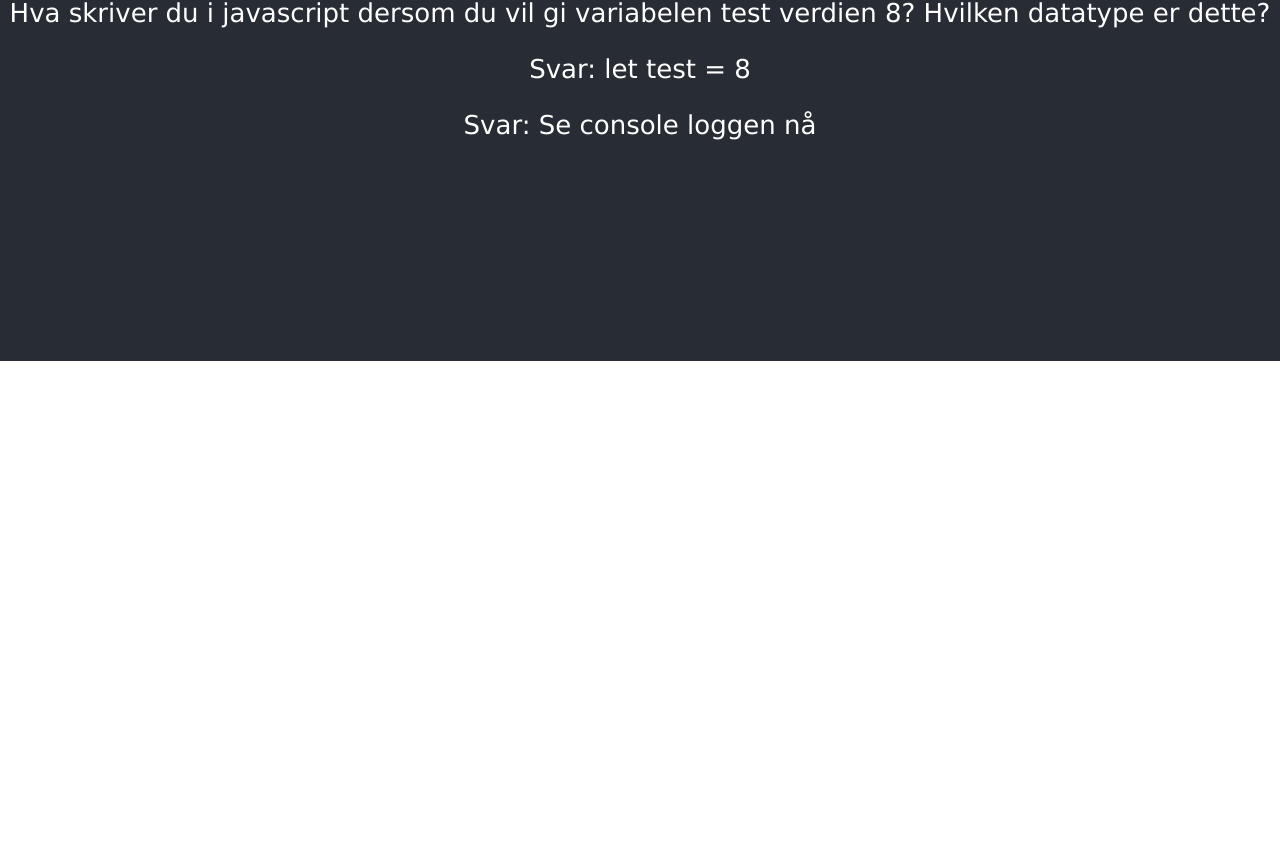
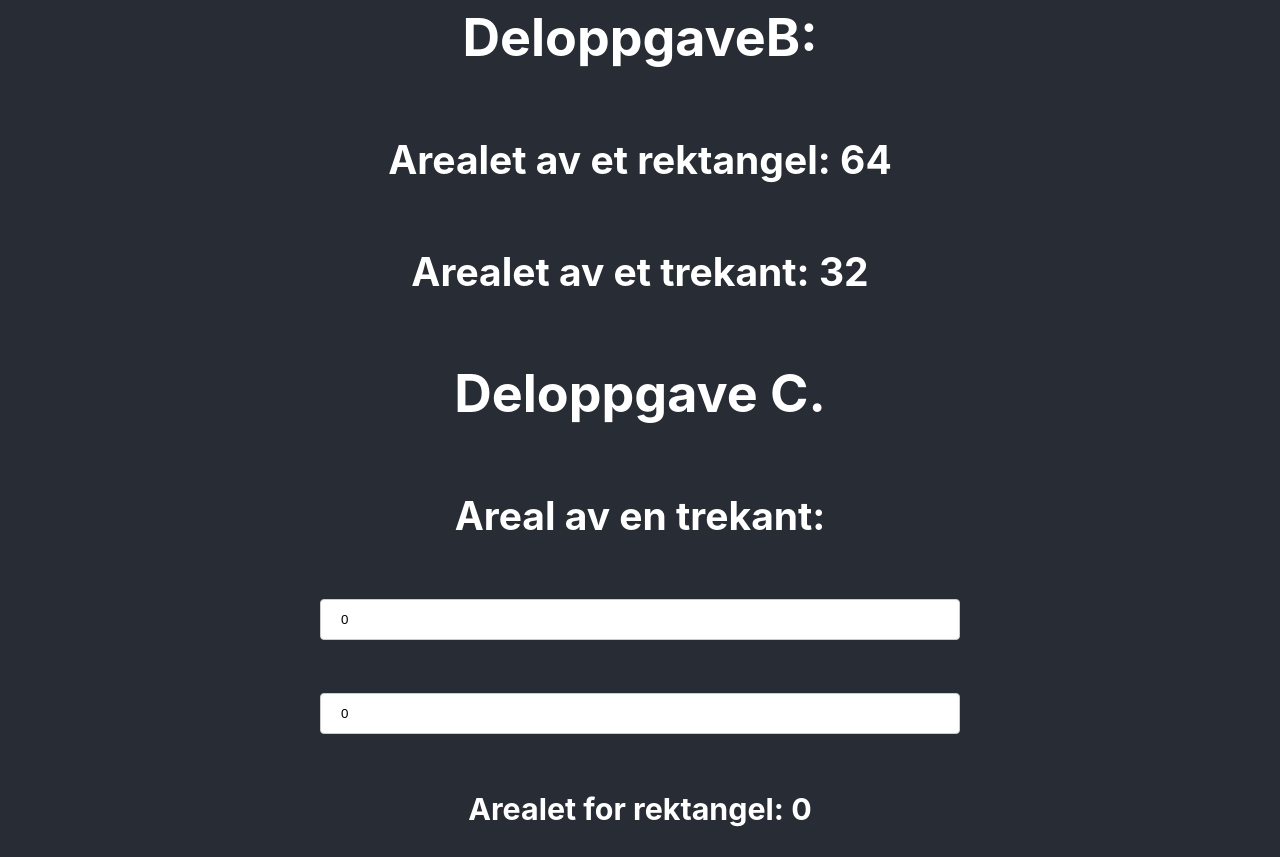
Before and after one commit to 2ITA-Dromtorp/Skoleoppgaver_2ITA, a React (Create React App) app in the folder Grunnleggende Programmering/grunnleggende_programmering/: page / in a window 1280 px wide. Shown: the part 439-1296 px from the top of the page. Before the commit the page ends 800 px from the top, so only its background shows below. Built offline with nearby package versions, Linux system fonts and the light colour scheme.

Commit message:
started oppgave2

```diff
--- a/Grunnleggende Programmering/grunnleggende_programmering/src/App.css
+++ b/Grunnleggende Programmering/grunnleggende_programmering/src/App.css
@@ -40,3 +40,26 @@
 .deloppgave {
   font-family: 'Lucida Sans', 'Lucida Sans Regular', 'Lucida Grande', 'Lucida Sans Unicode', Geneva, Verdana, sans-serif;
 }
+
+input[type=number] {
+  width: 50%;
+  padding: 12px 20px;
+  margin: 8px 0;
+  display: inline-block;
+  border: 1px solid #ccc;
+  border-radius: 4px;
+  box-sizing: border-box;
+  margin: 2em;
+}
+
+
+input[type=submit] {
+  width: 100%;
+  background-color: #4CAF50;
+  color: white;
+  padding: 14px 20px;
+  margin: 8px 0;
+  border: none;
+  border-radius: 4px;
+  cursor: pointer;
+}
--- a/Grunnleggende Programmering/grunnleggende_programmering/src/App.js
+++ b/Grunnleggende Programmering/grunnleggende_programmering/src/App.js
@@ -1,5 +1,7 @@
 import './App.css';
 import Oppgave1 from './Oppgave1';
+import Oppgave2 from './Oppgave2';
+
 
 function App() {
 
@@ -7,7 +9,7 @@ function App() {
     <div className="App">
       <header className="App-header">
 
-        <Oppgave1 />
+        <Oppgave2 />
 
       </header>
     </div>
--- /dev/null
+++ b/Grunnleggende Programmering/grunnleggende_programmering/src/Oppgave2.js
@@ -0,0 +1,62 @@
+import { useState } from 'react';
+
+function DeloppgaveA() {
+
+    return (
+        <div className="deloppgave">
+            <h2> Deloppgave a</h2>
+            <p> Hva skriver du i javascript dersom du vil gi variabelen test verdien 8? Hvilken datatype er dette? </p>
+            <p> Svar: let test = 8 </p>
+            <p> Svar: Se console loggen nå {console.log(typeof(8))} </p>
+        </div>
+    )
+}
+
+function DeloppgaveB() {
+
+    // Vi skal lage funksjon som regner ut areal av en trekant og et rektangel.
+
+    let lengde = 8;
+    let bredde = 8;
+
+    return (
+        <>
+            <h1> DeloppgaveB: </h1>
+            <h2> Arealet av et rektangel: {lengde * bredde} </h2>
+            <h2> Arealet av et trekant: {(lengde * bredde)/2} </h2>
+
+        </>
+    )
+}
+
+function DeloppgaveC() {
+
+    const [bredde, setBredde] = useState(0)
+    const [lengde, setLengde] = useState(0)
+
+    return (
+        <>
+            <h1> Deloppgave C. </h1>
+            <h2> Areal av en trekant:  </h2>
+            <input type="number" value={bredde}/>
+            <input type="number" value={lengde}/>
+
+            <h3> Arealet for rektangel: {bredde * lengde} </h3>
+        </>
+    )
+}
+
+function Oppgave2() {
+
+    return (
+        <>
+            <h1> Dette er oppgave 1 </h1>
+            <DeloppgaveA />
+            <DeloppgaveB />
+            <DeloppgaveC />
+        </>
+    )
+
+}
+
+export default Oppgave2;
```
